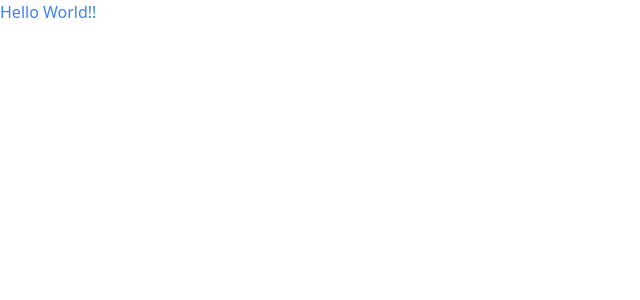
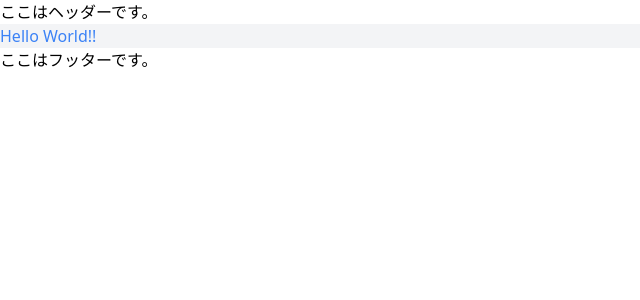
Before and after one commit to knm22mukk/next-mysite, a Next.js app: page / in a window 1280 px wide. Shown: the top 300 px of the page, without its empty margins (0-640 px from the left). Built offline with nearby package versions, Linux system fonts and the light colour scheme.

Commit message:
ページレイアウトの作成

```diff
--- /dev/null
+++ b/components/layouts/footer.js
@@ -0,0 +1,7 @@
+export default function Footer() {
+  return (
+    <>
+      <h2>ここはフッターです。</h2>
+    </>
+  )
+}
--- /dev/null
+++ b/components/layouts/header.js
@@ -0,0 +1,7 @@
+export default function Header() {
+  return (
+    <>
+      <h2>ここはヘッダーです。</h2>
+    </>
+  )
+}
--- /dev/null
+++ b/components/layouts/templete.js
@@ -0,0 +1,18 @@
+import Header from "./header";
+import Footer from "./footer";
+
+export default function Layout({ children }) {
+  return (
+    <>
+      <header>
+        <Header />
+      </header>
+      <main className="bg-gray-100 body-font">
+        { children }
+      </main>
+      <footer>
+        <Footer />
+      </footer>
+    </>
+  )
+}
--- a/pages/blog.js
+++ b/pages/blog.js
@@ -1,9 +1,10 @@
 import Link from 'next/link'
 import { client } from  '../libs/client'
+import Layout from '../components/layouts/templete';
 
 export default function Blog({ blog }) {
   return (
-    <div>
+    <Layout>
       <ul>
         {blog.map((blog) => (
           <li key={blog.id}>
@@ -13,7 +14,7 @@ export default function Blog({ blog }) {
           </li>
         ))}
       </ul>
-    </div>
+    </Layout>
   )
 }
 
--- a/pages/index.js
+++ b/pages/index.js
@@ -1,6 +1,9 @@
+import Layout from "../components/layouts/templete"
 
 export default function Home() {
   return (
-    <h1 className="text-blue-500">Hello World!!</h1>
+    <Layout>
+      <h1 className="text-blue-500">Hello World!!</h1>
+    </Layout>
   )
 }
```
